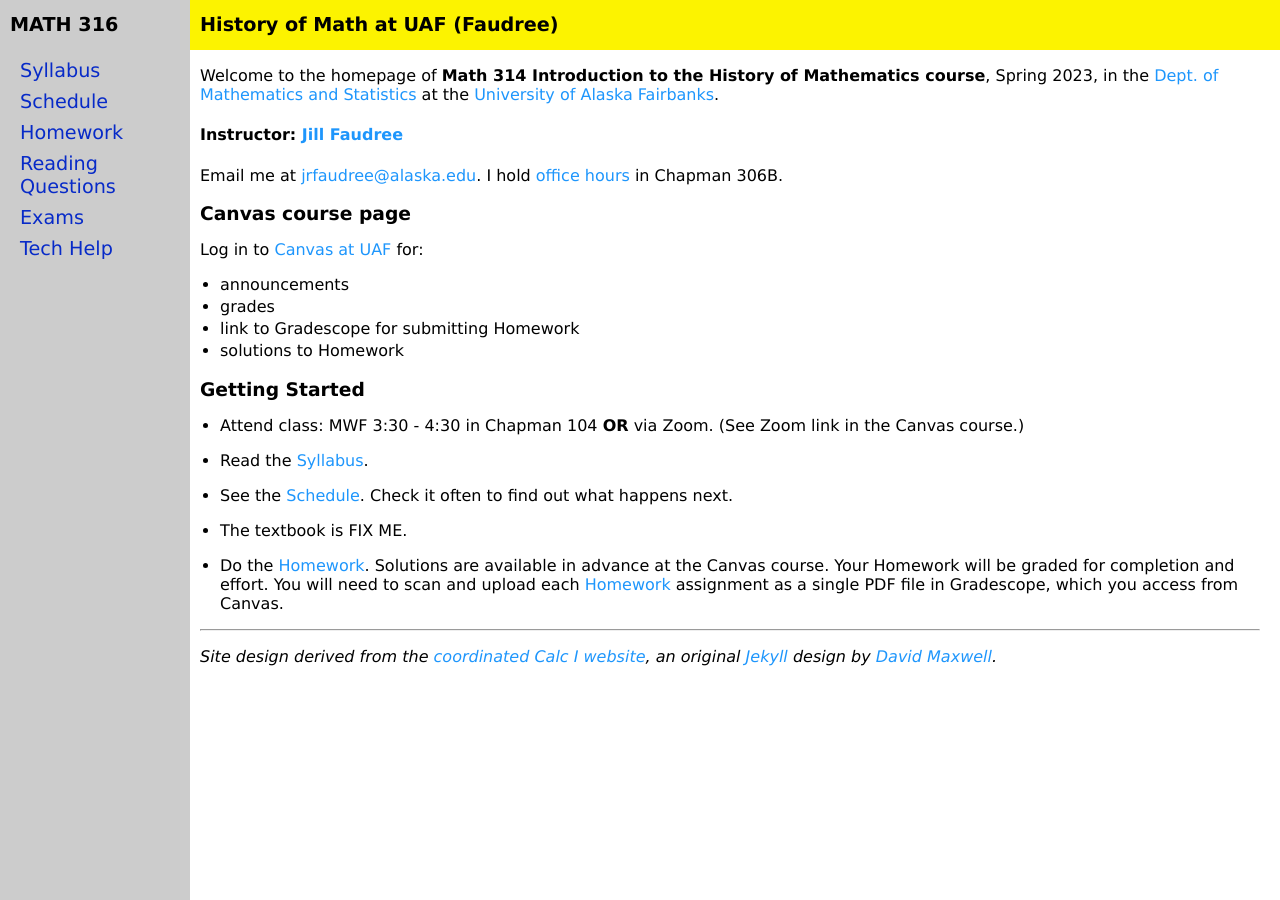
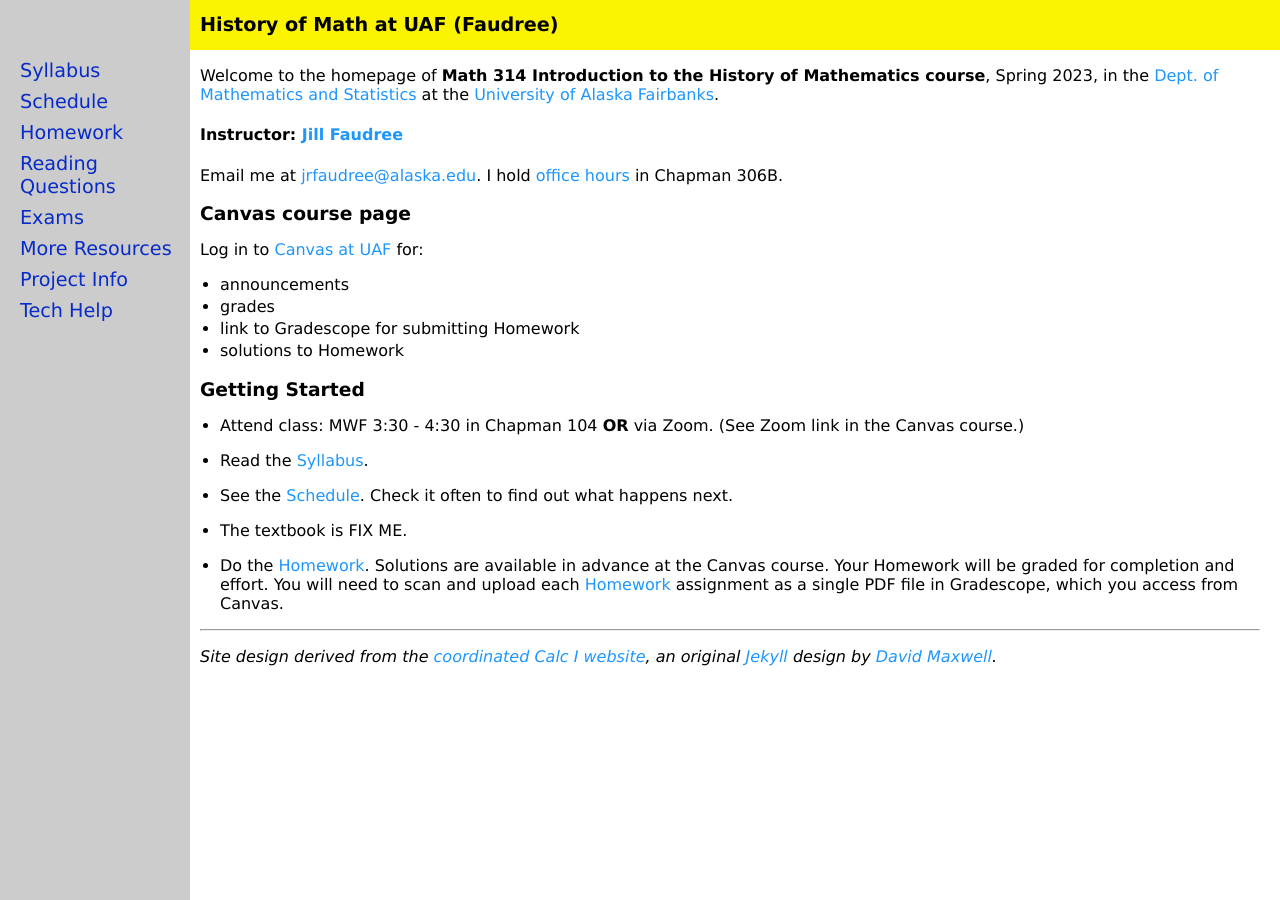
Before and after one commit to jrfaudree/HOM, a Jekyll site: the page built from index.md, in a window 1280 px wide. Built offline with Jekyll 4.4.1, drawn with Linux system fonts in a browser that asks for light colours; part of the change alters nothing that is shown.

Commit message:
Update toc.yaml

```diff
--- a/_data/toc.yaml
+++ b/_data/toc.yaml
@@ -1,4 +1,4 @@
-sidenavtitle: 'MATH 316'
+sidenav_title: 'Math 316'
 
 docs:
 
@@ -17,11 +17,11 @@ docs:
 - title: Exams
   url: exams.html
 
-#- title: Worksheets
-#  url: worksheets.html
+- title: More Resources
+  url: resources.html
+
+- title: Project Info
+  url: project.html
 
 - title: Tech Help
   url: techHelp.html
-
-#- title: Videos
-#  url: videos.html
```
